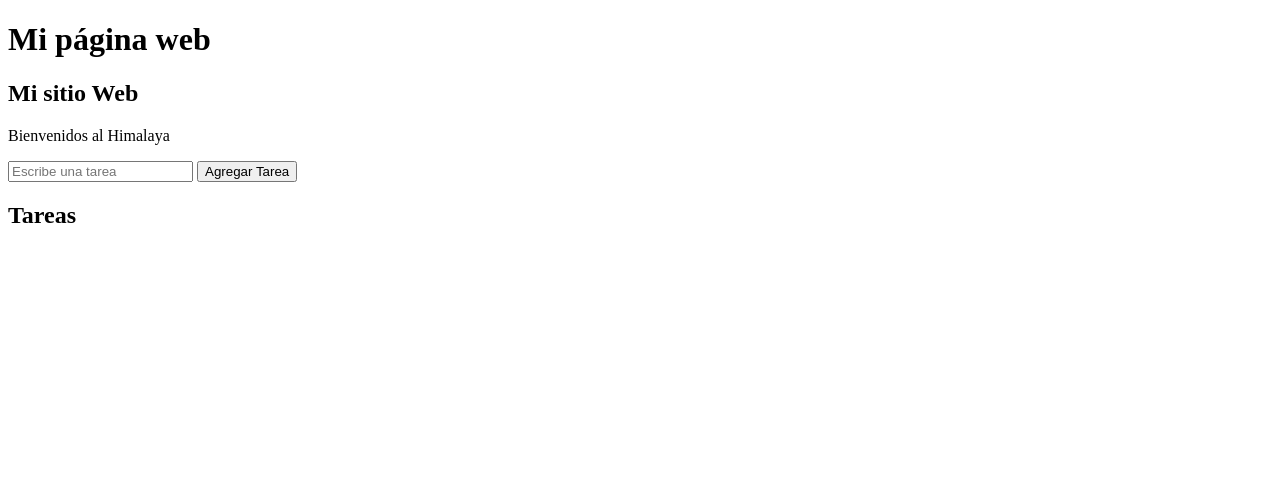
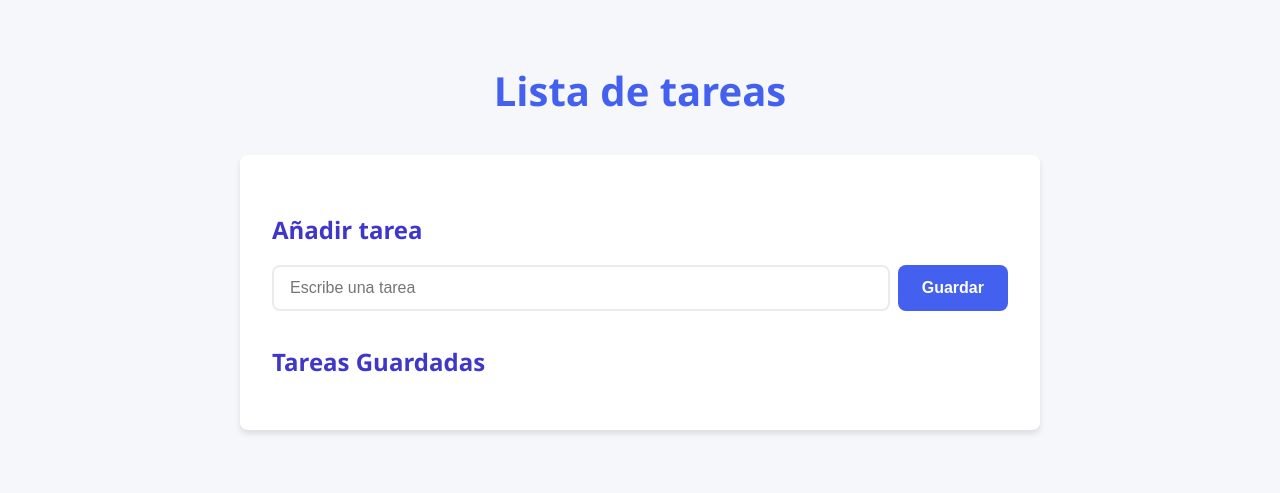
Before and after one commit to Lucytime1122/DW, a Node server app: page / in a window 1280 px wide. Shown: the top 493 px of the page. Run offline with Node 20, Linux system fonts and the light colour scheme; data that the repository does not hold is empty; some libraries are stand-ins or nearby versions.

Commit message:
Actualización del código y se añadió el css

```diff
--- /dev/null
+++ b/proyecto_express/public/styles.css
@@ -0,0 +1,132 @@
+:root {
+    --primary-color: #4361ee;
+    --secondary-color: #3f37c9;
+    --accent-color: #4895ef;
+    --light-color: #f8f9fa;
+    --dark-color: #212529;
+    --success-color: #4cc9f0;
+    --danger-color: #f72585;
+    --border-radius: 8px;
+    --box-shadow: 0 4px 6px rgba(0, 0, 0, 0.1);
+    --transition: all 0.3s ease;
+}
+
+body {
+    font-family: 'Segoe UI', Tahoma, Geneva, Verdana, sans-serif;
+    max-width: 800px;
+    margin: 0 auto;
+    padding: 2rem;
+    background-color: #f5f7fa;
+    color: var(--dark-color);
+    line-height: 1.6;
+}
+
+h1 {
+    color: var(--primary-color);
+    text-align: center;
+    margin-bottom: 2rem;
+    font-size: 2.5rem;
+}
+
+h2 {
+    color: var(--secondary-color);
+    margin: 1.5rem 0 1rem;
+    font-size: 1.5rem;
+}
+
+section {
+    background: white;
+    padding: 2rem;
+    border-radius: var(--border-radius);
+    box-shadow: var(--box-shadow);
+    margin-bottom: 2rem;
+}
+
+form {
+    display: flex;
+    gap: 0.5rem;
+    margin-bottom: 2rem;
+}
+
+input[type="text"] {
+    flex: 1;
+    padding: 0.75rem 1rem;
+    border: 2px solid #e9ecef;
+    border-radius: var(--border-radius);
+    font-size: 1rem;
+    transition: var(--transition);
+}
+
+input[type="text"]:focus {
+    outline: none;
+    border-color: var(--accent-color);
+    box-shadow: 0 0 0 3px rgba(72, 149, 239, 0.25);
+}
+
+button {
+    background-color: var(--primary-color);
+    color: white;
+    border: none;
+    padding: 0.75rem 1.5rem;
+    border-radius: var(--border-radius);
+    cursor: pointer;
+    font-size: 1rem;
+    font-weight: 600;
+    transition: var(--transition);
+}
+
+button:hover {
+    background-color: var(--secondary-color);
+    transform: translateY(-2px);
+}
+
+ul {
+    list-style: none;
+    padding: 0;
+    margin: 0;
+}
+
+li {
+    background: white;
+    margin: 0.75rem 0;
+    padding: 1.25rem;
+    border-radius: var(--border-radius);
+    box-shadow: var(--box-shadow);
+    display: flex;
+    justify-content: space-between;
+    align-items: center;
+    transition: var(--transition);
+}
+
+li:hover {
+    transform: translateX(5px);
+    box-shadow: 0 6px 12px rgba(0, 0, 0, 0.1);
+}
+
+small {
+    color: #6c757d;
+    font-size: 0.85rem;
+}
+
+/* Efecto para cuando no hay tareas */
+.empty-state {
+    text-align: center;
+    padding: 2rem;
+    color: #6c757d;
+    font-style: italic;
+}
+
+/* Responsive design */
+@media (max-width: 768px) {
+    body {
+        padding: 1rem;
+    }
+
+    form {
+        flex-direction: column;
+    }
+
+    button {
+        width: 100%;
+    }
+}
--- a/proyecto_express/views/index.ejs
+++ b/proyecto_express/views/index.ejs
@@ -1,15 +1,13 @@
 <%- include('layout') -%>
 
     <section>
-        <h1>Mi sitio Web</h1>
-        <p>Bienvenidos al Himalaya</p>
-
+        <h2>Añadir tarea</h2>
         <form action="/crear" method="POST">
             <input type="text" name="texto" placeholder="Escribe una tarea" required>
-            <button type="submit">Agregar Tarea</button>
+            <button type="submit">Guardar</button>
         </form>
 
-        <h2>Tareas</h2>
+        <h2>Tareas Guardadas</h2>
         <ul>
             <% tareas.forEach(tarea=> { %>
                 <li>
--- a/proyecto_express/views/layout.ejs
+++ b/proyecto_express/views/layout.ejs
@@ -4,11 +4,15 @@
 <head>
     <meta charset="UTF-8">
     <meta name="viewport" content="width=device-width, initial-scale=1.0">
-    <title>Document</title>
+    <title>
+        <%= title %>
+    </title>
+    <link rel="stylesheet" href="/styles.css">
+
 </head>
 
 <body>
-    <h1>Mi página web</h1>
+    <h1>Lista de tareas</h1>
 </body>
 
 </html>
```
Also changed, not shown: proyecto_express/database.db (added).
